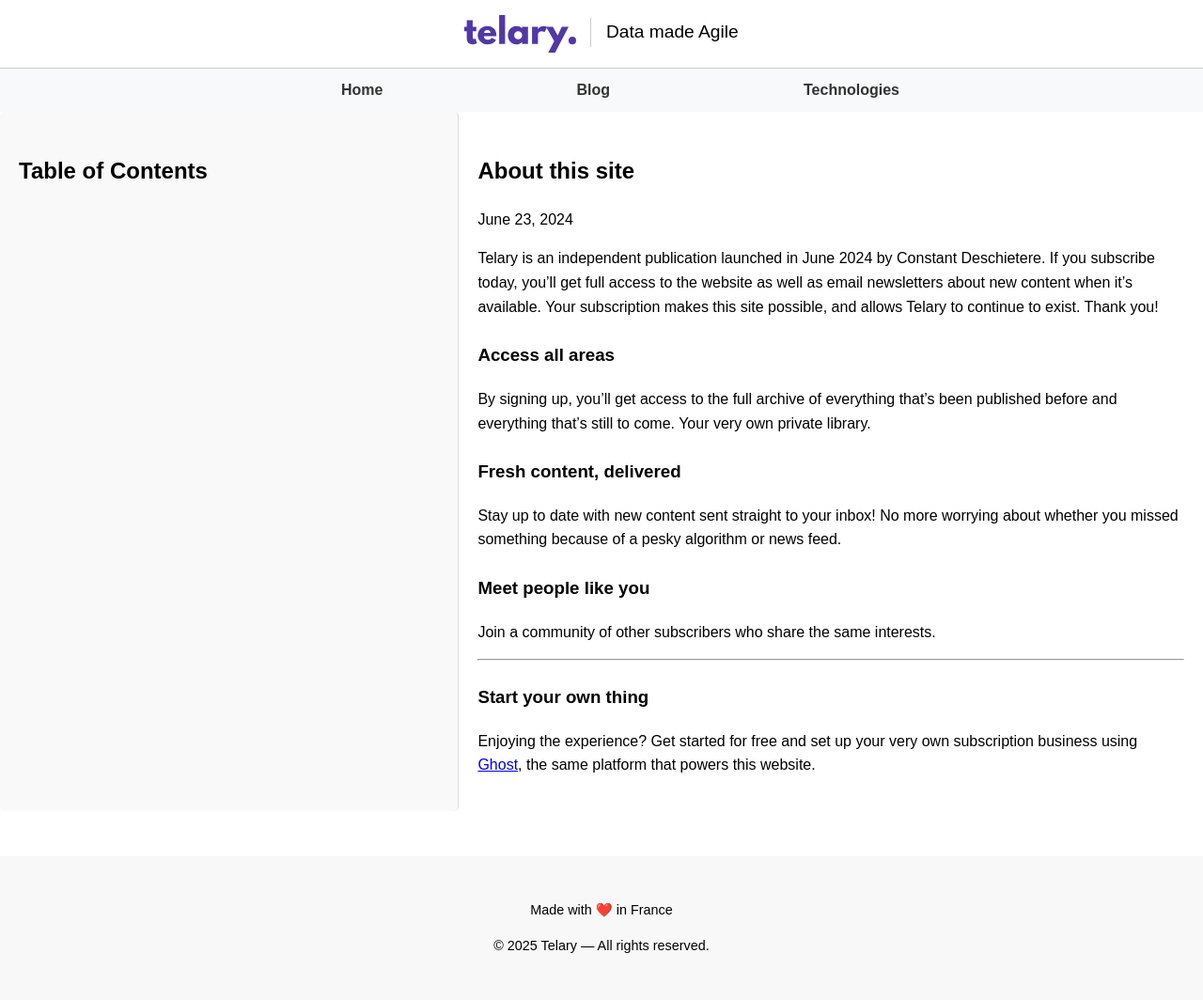
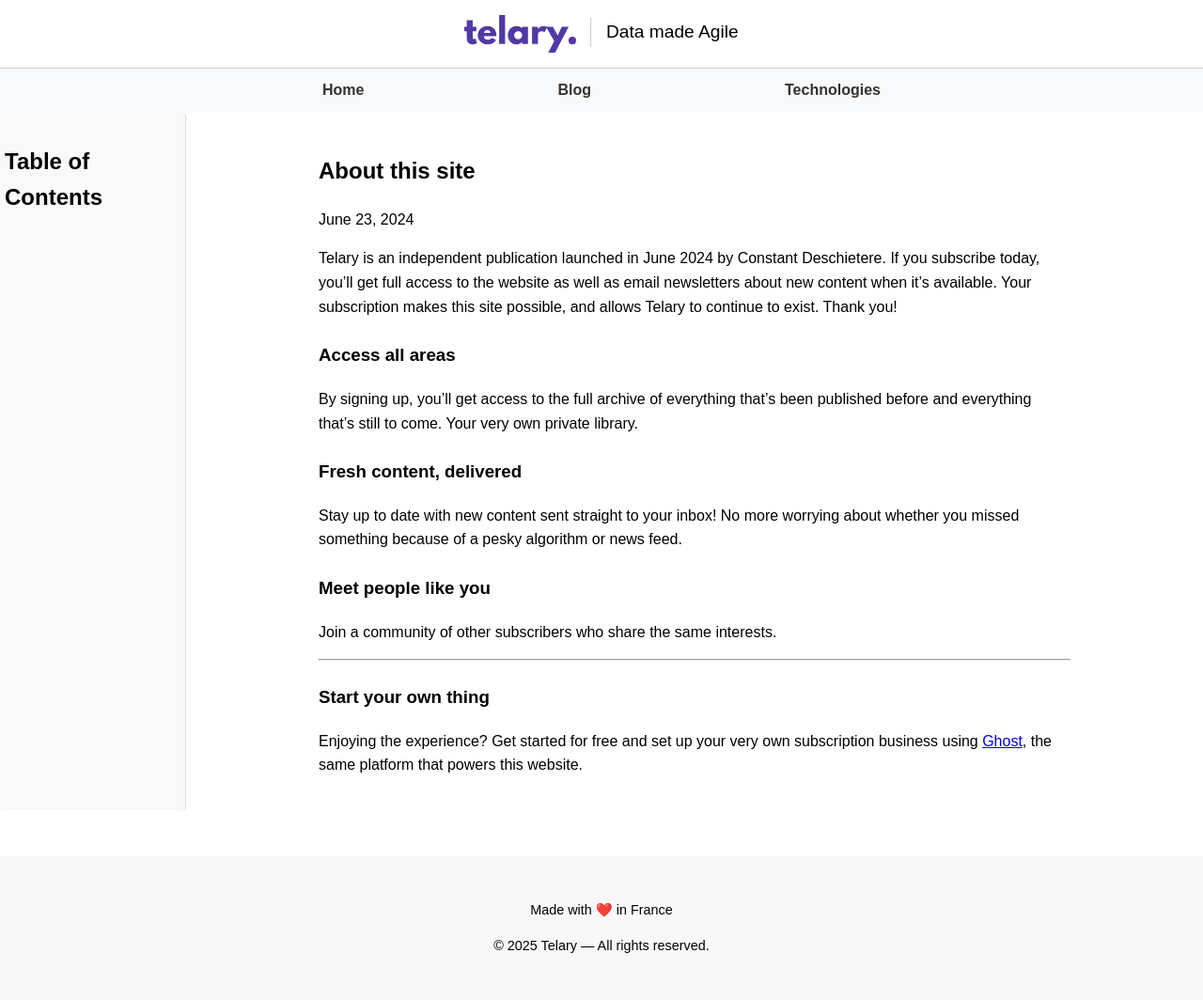
Before and after one commit to telary-agency/telary-website, a Jekyll site: the page built from _posts/2024-06-23-about.md, in a window 1280 px wide. Shown: the whole page at 94% size. Built offline with Jekyll 4.4.1, drawn with Linux system fonts in a browser that asks for light colours.

Commit message:
Updated toc styling

```diff
--- a/_layouts/post.html
+++ b/_layouts/post.html
@@ -8,13 +8,13 @@
     <main class="" style="display: flex;">
 
         <!-- Table of Contents Section -->
-        <nav id="toc" style="padding: 20px; border-right: 1px solid #ddd;">
+        <nav id="toc" style="margin: 0px; padding-left: 5px; border-right: 1px solid #ddd; flex: 0 0 15%;">
             <h2>Table of Contents</h2>
             <div id="toc-content"></div>
         </nav>
 
         <!-- Article Section -->
-        <article class="content-container" style="padding: 20px;">
+        <article class="content-container" style="padding: 20px; max-width: 800px; flex: 0 0 800px;">
             <h1>{{ page.title }}</h1>
             <p>{{ page.date | date: "%B %d, %Y" }}</p>
             <div>
--- a/assets/css/styles.css
+++ b/assets/css/styles.css
@@ -213,7 +213,7 @@ footer {
 
 nav {
     background-color: #f8f9fa;
-    padding: 10px 20px;
+    padding: 10px 0px;
     margin: 0 auto;
     width: 100%;
 }
```
Also changed, not shown: _posts/2025-02-26-ai-has-changed-how-i-work.md (+8 -1 lines).
